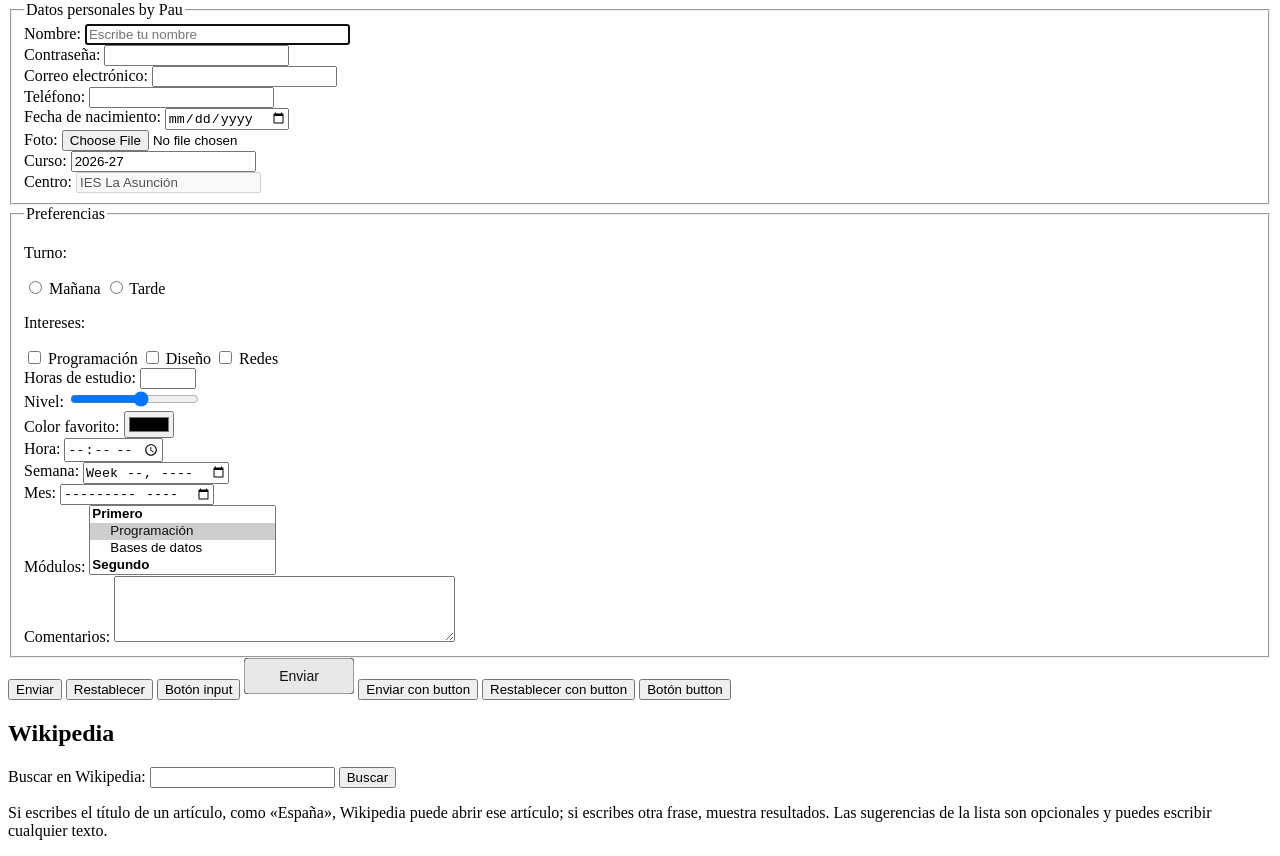
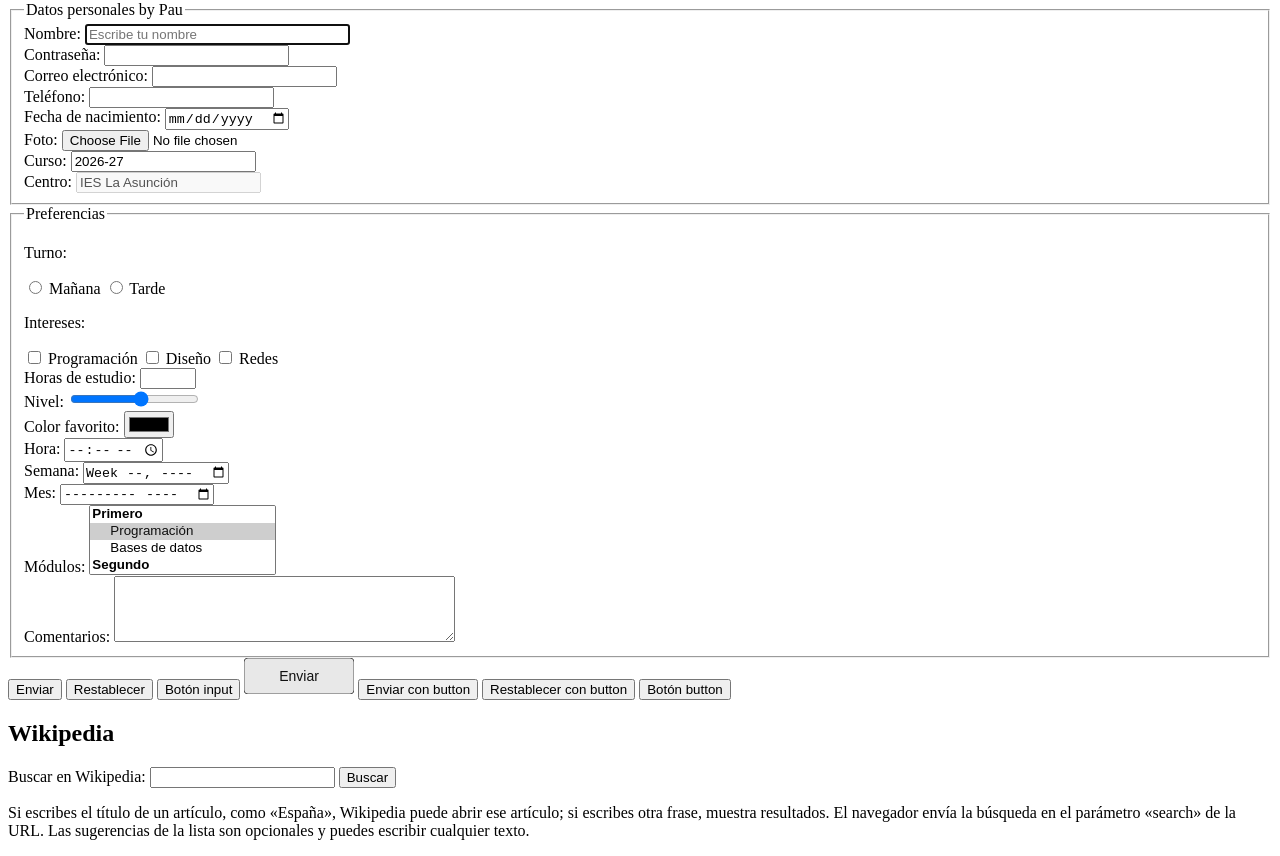
Before and after one commit to PAUUUUUUUUUUU/tarea-1-9-formularios, a plain HTML site: page index.html in a window 1280 px wide. Shown: the part 79-935 px from the top of the page. Drawn offline with Linux system fonts and the light colour scheme.

Commit message:
wikipedia

```diff
--- a/index.html
+++ b/index.html
@@ -157,7 +157,7 @@
     </datalist>
     <button type="submit">Buscar</button>
   </form>
-  <p>Si escribes el título de un artículo, como «España», Wikipedia puede abrir ese artículo; si escribes otra frase, muestra resultados. Las sugerencias de la lista son opcionales y puedes escribir cualquier texto.</p>
+  <p>Si escribes el título de un artículo, como «España», Wikipedia puede abrir ese artículo; si escribes otra frase, muestra resultados. El navegador envía la búsqueda en el parámetro «search» de la URL. Las sugerencias de la lista son opcionales y puedes escribir cualquier texto.</p>
 
 </body>
 </html>
```
